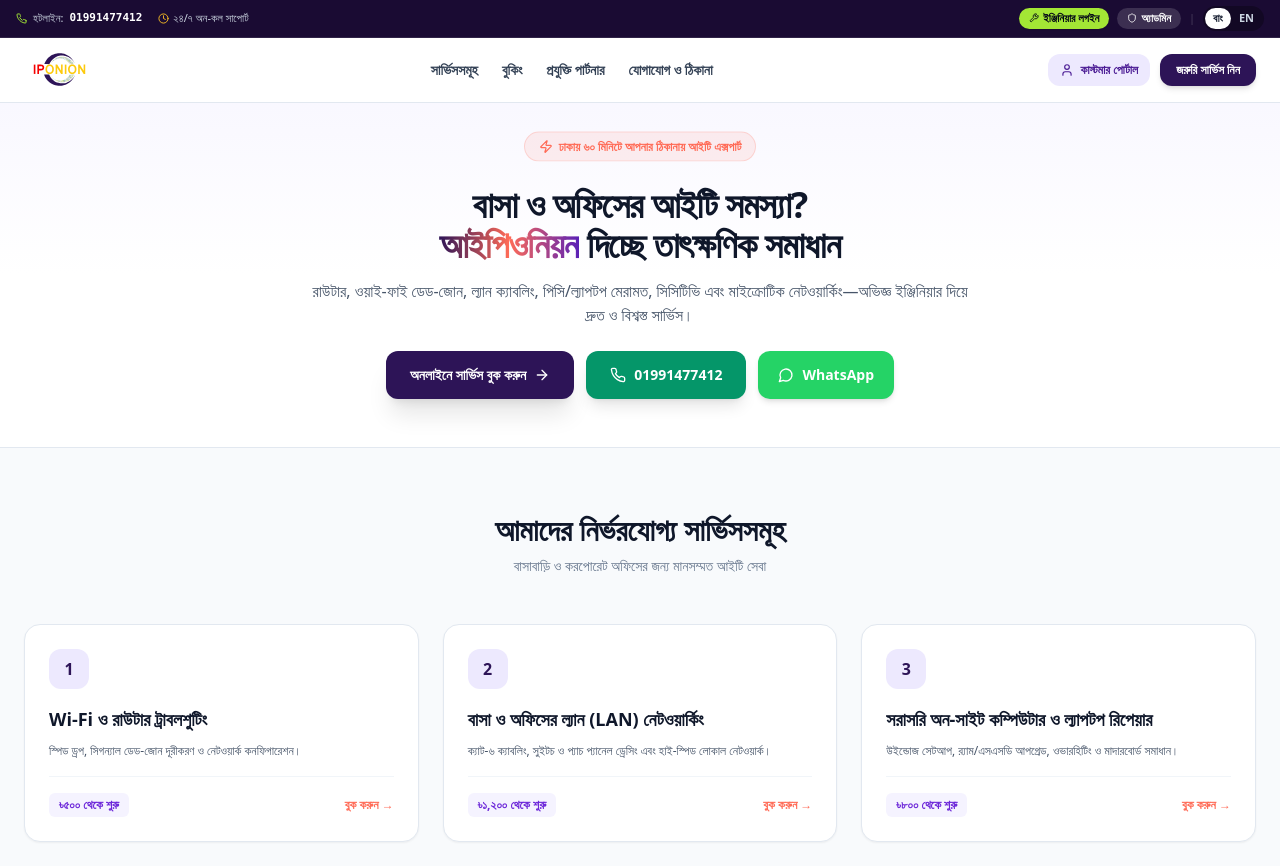
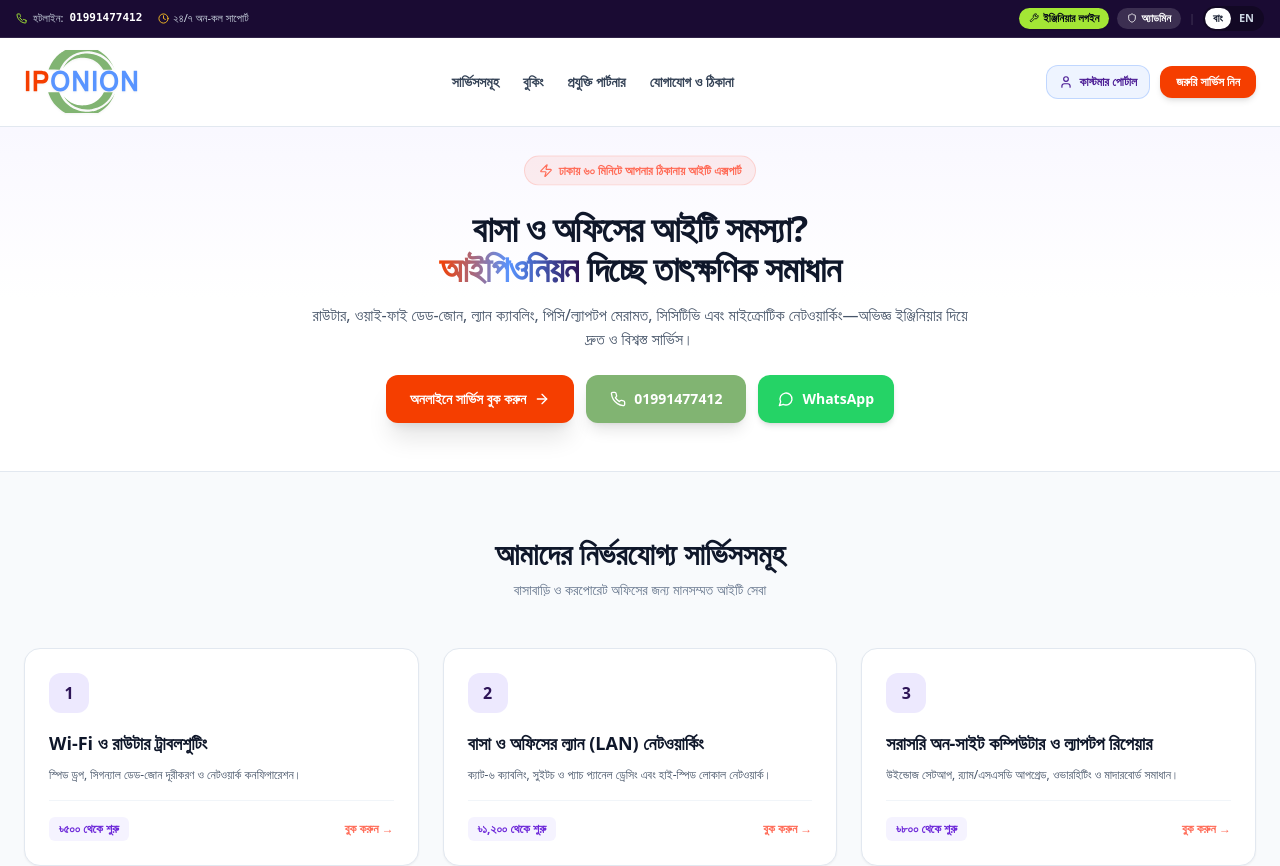
Before and after one commit to tanvir6844/iponion, a Next.js app: page / in a window 1280 px wide. Shown: the top 866 px of the page. Built offline with nearby package versions, Linux system fonts and the light colour scheme.

Commit message:
feat: upscale logo size and align full theme palette with logo colors (coral, blue, green, violet)

```diff
--- a/app/page.tsx
+++ b/app/page.tsx
@@ -202,14 +202,14 @@ export default function HomePage() {
           <div className="flex items-center gap-2.5">
             <Link
               href="/auth"
-              className="inline-flex items-center gap-1.5 px-3 py-2 text-xs font-bold text-violet-900 bg-violet-100 hover:bg-violet-200 rounded-xl transition-all"
+              className="inline-flex items-center gap-1.5 px-3 py-2 text-xs font-bold text-violet-900 bg-[#5894FF]/10 text-[#2563eb] hover:bg-[#5894FF]/20 border border-[#5894FF]/30 rounded-xl transition-all"
             >
               <User size={14} /> {lang === "bn" ? "কাস্টমার পোর্টাল" : "Customer Portal"}
             </Link>
 
             <a
               href="#booking"
-              className="hidden sm:inline-flex items-center gap-1.5 px-4 py-2 text-xs font-bold text-white bg-[#2D1457] hover:bg-[#3d1c75] rounded-xl shadow-md transition-all"
+              className="hidden sm:inline-flex items-center gap-1.5 px-4 py-2 text-xs font-bold text-white bg-[#F53E00] hover:bg-[#e03800] rounded-xl shadow-md transition-all"
             >
               {lang === "bn" ? "জরুরি সার্ভিস নিন" : "Get Support Now"}
             </a>
@@ -227,9 +227,9 @@ export default function HomePage() {
 
             <h1 className="text-2xl sm:text-3xl md:text-4xl font-black text-slate-900 tracking-tight leading-snug mb-3.5">
               {lang === "bn" ? (
-                <>বাসা ও অফিসের আইটি সমস্যা? <br/><span className="text-transparent bg-clip-text bg-gradient-to-r from-[#2D1457] via-[#FF6B57] to-violet-800">আইপিওনিয়ন</span> দিচ্ছে তাৎক্ষণিক সমাধান</>
+                <>বাসা ও অফিসের আইটি সমস্যা? <br/><span className="text-transparent bg-clip-text bg-gradient-to-r from-[#F53E00] via-[#5894FF] to-[#2D1457]">আইপিওনিয়ন</span> দিচ্ছে তাৎক্ষণিক সমাধান</>
               ) : (
-                <>Home & Office IT Headaches? <br/><span className="text-transparent bg-clip-text bg-gradient-to-r from-[#2D1457] via-[#FF6B57] to-violet-800">IPonion</span> Provides Instant Solutions</>
+                <>Home & Office IT Headaches? <br/><span className="text-transparent bg-clip-text bg-gradient-to-r from-[#F53E00] via-[#5894FF] to-[#2D1457]">IPonion</span> Provides Instant Solutions</>
               )}
             </h1>
 
@@ -240,10 +240,10 @@ export default function HomePage() {
             </p>
 
             <div className="flex flex-wrap items-center justify-center gap-3">
-              <a href="#booking" className="px-6 py-3.5 bg-[#2D1457] hover:bg-[#3d1c75] text-white rounded-xl font-bold text-sm shadow-xl flex items-center gap-2 transition-all">
+              <a href="#booking" className="px-6 py-3.5 bg-[#F53E00] hover:bg-[#e03800] text-white rounded-xl font-black text-sm shadow-xl flex items-center gap-2 transition-all">
                 {lang === "bn" ? "অনলাইনে সার্ভিস বুক করুন" : "Book Service Online"} <ArrowRight size={16} />
               </a>
-              <a href="tel:01991477412" className="px-6 py-3.5 bg-emerald-600 hover:bg-emerald-700 text-white rounded-xl font-bold text-sm shadow-lg flex items-center gap-2 transition-all">
+              <a href="tel:01991477412" className="px-6 py-3.5 bg-[#81B472] hover:bg-[#72a363] text-white rounded-xl font-bold text-sm shadow-lg flex items-center gap-2 transition-all">
                 <Phone size={16} /> 01991477412
               </a>
               <a href="https://wa.me/8801991477412" target="_blank" rel="noopener noreferrer" className="px-5 py-3.5 bg-[#25D366] hover:bg-[#20ba59] text-white rounded-xl font-bold text-sm shadow-md flex items-center gap-2 transition-all">
--- /dev/null
+++ b/apply-brand-theme-and-large-logo.js
@@ -0,0 +1,115 @@
+const fs = require('fs');
+const path = require('path');
+
+// 1. Write the exact user SVG with optimized tight viewBox for maximum size & visibility
+const rawSvg = `<?xml version="1.0" encoding="UTF-8"?>
+<svg id="Layer_1" xmlns="http://www.w3.org/2000/svg" version="1.1" xmlns:xlink="http://www.w3.org/1999/xlink" viewBox="240 140 1440 800">
+  <defs>
+    <style>
+      .st0 { fill: #2d1457; }
+      .st1 { fill: #c6dd7f; }
+      .st2 { fill: #81b472; }
+      .st10 { fill: #5894ff; }
+      .st11 { fill: #fdca0c; }
+      .st12 { fill: #f53e00; }
+      .st13 { fill: #f50000; }
+    </style>
+  </defs>
+  <!-- Arcs -->
+  <g>
+    <path class="st2" d="M1345.71,391.69c-11.69-27.16-51.37-109.76-146.28-163.22-97.65-55-190.94-43.78-218.65-40.03-63.43,8.57-107.31,32.32-117.02,37.72-81.65,45.44-120.36,115.01-134.73,144.74,22.17-32.5,69.78-91.45,146.28-117.02,27.26-9.11,52.61-12.12,61.59-13.15,12.42-1.41,70.53-7.31,129.34,10.84,100.85,31.11,154.77,117.79,167.84,140.12h111.63Z"/>
+    <path class="st2" d="M1240.37,676.68c-15.13,30.17-60.03,109.18-151.41,146.28-40.92,16.61-76.86,19.01-93.93,20.02-26.67,1.57-95.84,4.71-167.84-36.44-52.63-30.08-83.43-70.49-99.06-94.95,14.6,27.43,41.72,70.03,88.79,108.3,27.3,22.2,51.69,35.11,62.62,40.55,92.08,45.77,182.56,34.27,205.3,30.8,28-4.27,117.86-19.31,192.47-95.98,42.68-43.86,63.4-90.44,73.4-118.56h-110.35Z"/>
+  </g>
+  <g>
+    <path class="st2" d="M547.34,388.3c43.39-112.06,97.81-165.92,124.72-188.62,12.25-10.33,26.26-20.5,27.72-21.56,24.82-17.94,74-52.92,144.74-73.14,21.14-6.04,84.82-22.37,167.07-12.32,29.33,3.59,111.35,16.68,195.55,74.68,105.23,72.49,151.9,175.81,167.39,216.15-17.4-37.92-68.55-134.51-172.78-188.43-15.82-8.19-58.46-28.72-117.79-36.95-28.14-3.91-129.73-15.27-230.97,40.8-112.62,62.38-155.53,164.11-166.3,192.47-46.45-1.03-92.9-2.05-139.35-3.08Z"/>
+    <path class="st2" d="M543.11,676.37h137.04c13.96,37.73,50.71,120.24,137.04,180.67,14.78,10.34,55.07,36.88,113.94,53.12,109.93,30.33,200.15,1.46,220.19-5.39,20.6-7.04,75.56-27.9,130.11-77.76,55.39-50.61,82.73-105.86,95.47-137.04-11.52,36.35-35.94,97.22-88.54,156.29-87.78,98.56-196.04,126.98-237.9,135.5-39.35,8.01-135.13,21.86-244.05-20.02-29.26-11.25-104.05-43.66-170.91-119.33-56.24-63.65-81.17-128.83-92.39-166.04Z"/>
+  </g>
+  <!-- Letters IP in Coral Red #F53E00 -->
+  <g>
+    <path class="st12" d="M307.43,662.57h-44.12v-258.19h44.12v258.19Z"/>
+    <path class="st12" d="M360.63,404.37h91.07c8.14,0,16.09.49,23.86,1.45,7.77.97,15.12,2.64,22.06,5.02,6.93,2.38,13.3,5.5,19.09,9.36,5.79,3.86,10.77,8.7,14.94,14.54,4.17,5.84,7.43,12.73,9.78,20.66,2.35,7.94,3.52,17.12,3.52,27.55,0,27.44-7.64,48.05-22.92,61.83-15.28,13.78-38.05,20.66-68.3,20.66h-48.82v97.12h-44.28v-258.19ZM404.91,521.22h49.6c8.14,0,15.07-.82,20.81-2.46,5.73-1.64,10.4-4.05,14-7.23,3.6-3.17,6.23-7.09,7.9-11.74,1.67-4.65,2.5-10.04,2.5-16.16,0-7.37-1.25-13.32-3.76-17.86-2.5-4.53-5.87-8.08-10.09-10.63-4.23-2.55-9.13-4.25-14.71-5.1-5.58-.85-11.45-1.28-17.6-1.28h-48.66v72.46Z"/>
+  </g>
+  <!-- Letters ONION in Electric Blue #5894FF -->
+  <g>
+    <path class="st10" d="M693.76,400.29c16.58,0,31.86,3.18,45.84,9.52,13.98,6.35,26.03,15.34,36.14,26.96,10.12,11.62,18.02,25.63,23.71,42.01,5.68,16.39,8.53,34.56,8.53,54.51s-2.79,37.76-8.37,54.09c-5.58,16.33-13.43,30.36-23.55,42.1-10.12,11.74-22.17,20.86-36.14,27.38-13.98,6.52-29.37,9.78-46.16,9.78s-32.18-3.23-46.16-9.69c-13.98-6.46-26.03-15.53-36.14-27.21-10.12-11.68-17.97-25.71-23.55-42.1-5.58-16.38-8.37-34.5-8.37-54.34s2.84-38.29,8.53-54.68c5.68-16.38,13.62-30.39,23.79-42.01,10.17-11.62,22.24-20.58,36.22-26.87,13.98-6.29,29.21-9.44,45.69-9.44ZM693.61,623.79c10.11,0,19.43-2.07,27.93-6.21,8.5-4.14,15.81-10.09,21.91-17.86,6.1-7.77,10.85-17.23,14.24-28.4,3.39-11.17,5.09-23.84,5.09-38.02s-1.72-27.01-5.17-38.18c-3.44-11.17-8.21-20.58-14.32-28.23-6.1-7.65-13.35-13.49-21.75-17.52s-17.5-6.04-27.3-6.04-19.27,2.04-27.77,6.12c-8.51,4.08-15.86,9.98-22.07,17.69-6.21,7.71-11.03,17.15-14.47,28.32-3.44,11.17-5.16,23.78-5.16,37.84s1.72,26.85,5.16,38.02c3.44,11.17,8.22,20.64,14.32,28.4,6.1,7.77,13.35,13.72,21.75,17.86,8.39,4.14,17.6,6.21,27.62,6.21Z"/>
+    <path class="st10" d="M1045.2,662.57h-41.78l-105.93-172.64v172.64h-42.72v-258.19h41.93l105.46,172.98v-172.98h43.03v258.19Z"/>
+    <path class="st10" d="M1147.53,662.57h-44.12v-258.19h44.12v258.19Z"/>
+    <path class="st10" d="M1305.26,400.29c16.58,0,31.86,3.18,45.84,9.52,13.98,6.35,26.03,15.34,36.14,26.96,10.12,11.62,18.02,25.63,23.71,42.01,5.68,16.39,8.53,34.56,8.53,54.51s-2.79,37.76-8.37,54.09c-5.58,16.33-13.43,30.36-23.55,42.1-10.12,11.74-22.17,20.86-36.14,27.38-13.98,6.52-29.37,9.78-46.16,9.78s-32.18-3.23-46.16-9.69c-13.98-6.46-26.03-15.53-36.14-27.21-10.12-11.68-17.97-25.71-23.55-42.1-5.58-16.38-8.37-34.5-8.37-54.34s2.84-38.29,8.53-54.68c5.68-16.38,13.62-30.39,23.79-42.01,10.17-11.62,22.24-20.58,36.22-26.87,13.98-6.29,29.21-9.44,45.69-9.44ZM1305.1,623.79c10.11,0,19.43-2.07,27.93-6.21,8.5-4.14,15.81-10.09,21.91-17.86,6.1-7.77,10.85-17.23,14.24-28.4,3.39-11.17,5.09-23.84,5.09-38.02s-1.72-27.01-5.17-38.18c-3.44-11.17-8.21-20.58-14.32-28.23-6.1-7.65-13.35-13.49-21.75-17.52s-17.5-6.04-27.3-6.04-19.27,2.04-27.77,6.12c-8.51,4.08-15.86,9.98-22.07,17.69-6.21,7.71-11.03,17.15-14.47,28.32-3.44,11.17-5.16,23.78-5.16,37.84s1.72,26.85,5.16,38.02c3.44,11.17,8.22,20.64,14.32,28.4,6.1,7.77,13.35,13.72,21.75,17.86,8.39,4.14,17.6,6.21,27.62,6.21Z"/>
+    <path class="st10" d="M1656.7,662.57h-41.78l-105.93-172.64v172.64h-42.72v-258.19h41.93l105.46,172.98v-172.98h43.03v258.19Z"/>
+  </g>
+</svg>
+`;
+
+const publicDir = path.join(__dirname, 'public');
+if (!fs.existsSync(publicDir)) {
+  fs.mkdirSync(publicDir, { recursive: true });
+}
+
+fs.writeFileSync(path.join(publicDir, 'logo.svg'), rawSvg, 'utf8');
+console.log('✓ Saved high-definition cropped SVG logo to public/logo.svg');
+
+// 2. Update components/Logo.tsx with LARGER, prominent dimensions
+const logoComponent = `"use client";
+
+import React from "react";
+
+export default function IponionLogo({ size = "md", className = "" }: { size?: "sm" | "md" | "lg", className?: string }) {
+  // Enhanced, bigger sizes so the logo stands out prominently
+  const heights = {
+    sm: "h-9 sm:h-11",
+    md: "h-12 sm:h-14 md:h-16",
+    lg: "h-16 sm:h-20"
+  };
+
+  return (
+    <div className={\`flex items-center gap-2 select-none \${className}\`}>
+      <img
+        src="/logo.svg"
+        alt="IPONION - IT & Network Support"
+        className={\`\${heights[size] || "h-14"} w-auto object-contain transition-all drop-shadow-sm\`}
+      />
+    </div>
+  );
+}
+`;
+
+fs.writeFileSync(path.join(__dirname, 'components/Logo.tsx'), logoComponent, 'utf8');
+console.log('✓ components/Logo.tsx updated with large, prominent display sizing');
+
+// 3. Update app/page.tsx with the cohesive logo color theme:
+// Coral Red (#F53E00), Electric Blue (#5894FF), Lime Green (#81B472), Deep Violet (#2D1457)
+let homePagePath = path.join(__dirname, 'app/page.tsx');
+if (fs.existsSync(homePagePath)) {
+  let content = fs.readFileSync(homePagePath, 'utf8');
+
+  // Align brand gradient in hero title to match Logo colors: Coral #F53E00 -> Blue #5894FF -> Violet #2D1457
+  content = content.replace(
+    /from-\[#2D1457\] via-\[#FF6B57\] to-violet-800/g,
+    'from-[#F53E00] via-[#5894FF] to-[#2D1457]'
+  );
+
+  // Align Primary Booking CTA buttons to vibrant Coral #F53E00
+  content = content.replace(/bg-\[#2D1457\] hover:bg-\[#3d1c75\] text-white rounded-xl font-bold text-sm shadow-xl/g,
+    'bg-[#F53E00] hover:bg-[#e03800] text-white rounded-xl font-black text-sm shadow-xl'
+  );
+
+  // Align hotline phone button to Fresh Green #81B472
+  content = content.replace(/bg-emerald-600 hover:bg-emerald-700 text-white rounded-xl font-bold/g,
+    'bg-[#81B472] hover:bg-[#72a363] text-white rounded-xl font-bold'
+  );
+
+  // Align customer portal pill in navbar
+  content = content.replace(/bg-violet-100 hover:bg-violet-200/g,
+    'bg-[#5894FF]/10 text-[#2563eb] hover:bg-[#5894FF]/20 border border-[#5894FF]/30'
+  );
+
+  // Align navbar booking button
+  content = content.replace(/bg-\[#2D1457\] hover:bg-\[#3d1c75\] rounded-xl shadow-md transition-all/g,
+    'bg-[#F53E00] hover:bg-[#e03800] rounded-xl shadow-md transition-all'
+  );
+
+  fs.writeFileSync(homePagePath, content, 'utf8');
+  console.log('✓ app/page.tsx updated with cohesive color palette matching the logo');
+}
+
+console.log('\\nAll logo resizing and brand theme integration completed cleanly!');
--- a/components/Logo.tsx
+++ b/components/Logo.tsx
@@ -3,30 +3,20 @@
 import React from "react";
 
 export default function IponionLogo({ size = "md", className = "" }: { size?: "sm" | "md" | "lg", className?: string }) {
+  // Enhanced, bigger sizes so the logo stands out prominently
   const heights = {
-    sm: "h-7 sm:h-8",
-    md: "h-9 sm:h-10",
-    lg: "h-11 sm:h-12"
+    sm: "h-9 sm:h-11",
+    md: "h-12 sm:h-14 md:h-16",
+    lg: "h-16 sm:h-20"
   };
 
   return (
     <div className={`flex items-center gap-2 select-none ${className}`}>
       <img
         src="/logo.svg"
-        alt="IPONION"
-        className={`${heights[size] || "h-9"} w-auto object-contain max-w-[200px]`}
-        onError={(e: any) => {
-          // Fallback if image path is resolving
-          e.target.style.display = 'none';
-          if (e.target.nextSibling) e.target.nextSibling.style.display = 'flex';
-        }}
+        alt="IPONION - IT & Network Support"
+        className={`${heights[size] || "h-14"} w-auto object-contain transition-all drop-shadow-sm`}
       />
-      <div className="hidden items-center gap-2">
-        <div className="w-8 h-8 rounded-full bg-[#2D1457] flex items-center justify-center text-white font-black text-sm">
-          IP
-        </div>
-        <span className="font-black text-base tracking-tight text-[#2D1457]">IPONION</span>
-      </div>
     </div>
   );
 }
```
Also changed, not shown: public/logo.svg.
